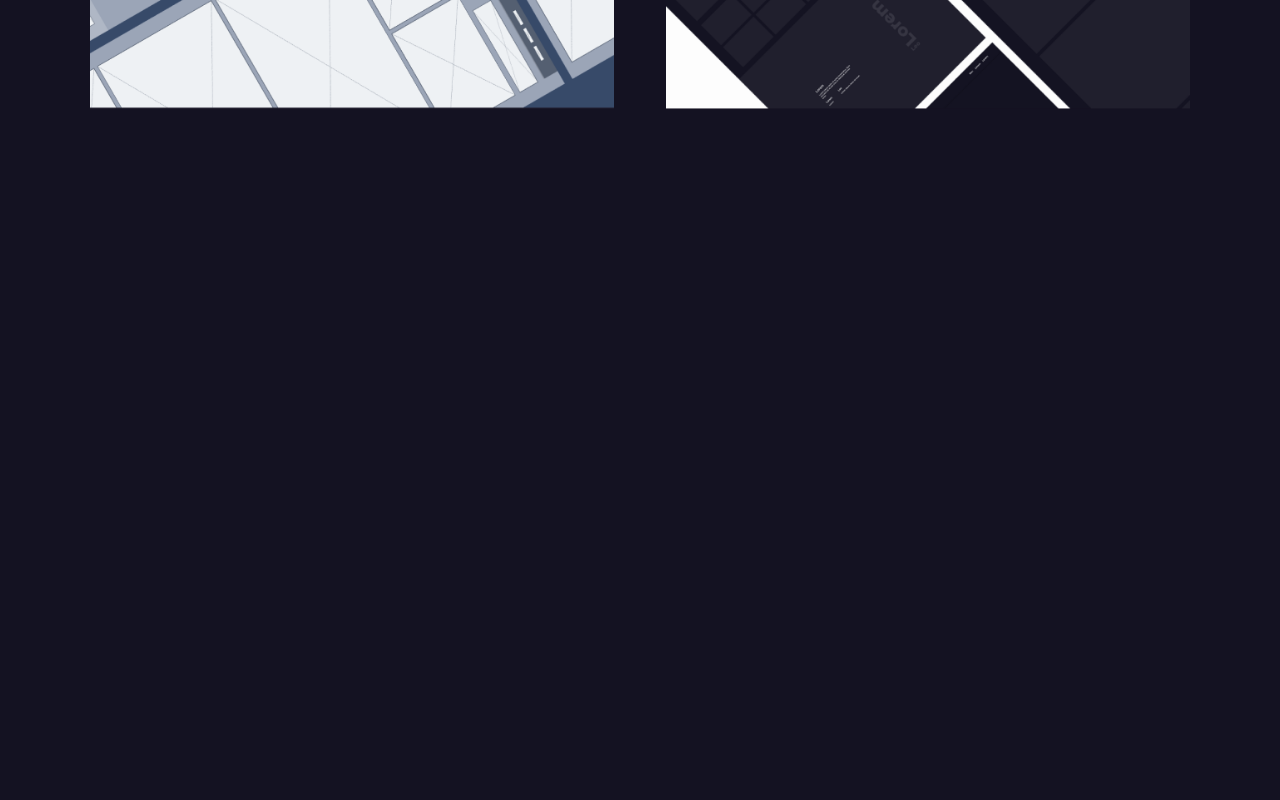
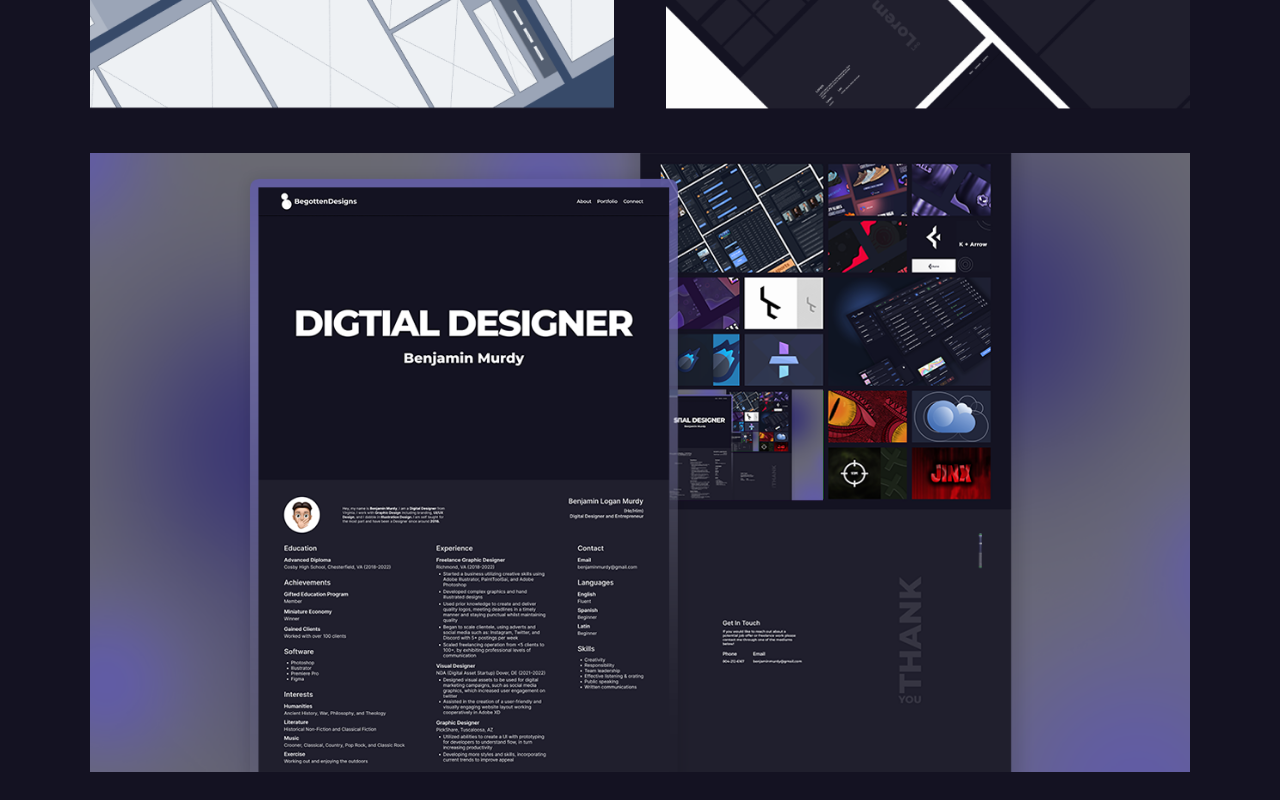
Before and after one commit to Testingaccc123/Portfolio_Website, a React (Create React App) app: page /CaseStudy2 in a window 1280 px wide. Shown: the part 1541-2341 px from the top of the page. Before the commit the page ends 1678 px from the top, so only its background shows below. Built offline with nearby package versions, Linux system fonts and the light colour scheme.

Commit message:
updated case study 2

```diff
--- a/src/Pages/Portfolio/CaseStudy2.jsx
+++ b/src/Pages/Portfolio/CaseStudy2.jsx
@@ -5,6 +5,7 @@ import Image2 from "../../Assets/Project2.2.png"
 import Image3 from "../../Assets/Project2.3.png"
 import Image4 from "../../Assets/Project2.4.png"
 import Image5 from "../../Assets/Project2.png"
+import Image6 from "../../Assets/Project2.6.png"
 
 
 const CaseStudy2 = () => {
@@ -39,6 +40,9 @@ const CaseStudy2 = () => {
                 <div className='col-md-6 mb-1'>
                     <img src={Image4} alt='Project 4'  className='img-fluid mx-auto d-block' style={{ margin: '0.5em', width: "95%" }} />
                 </div>
+                <div className='col-md-12 mb-1'>
+                    <img src={Image6} alt='Project 6' className='img-fluid mx-auto d-block' style={{ margin: '0.5em', width: "97.5%" }} />
+                </div>
 
             </div>
             </div>
--- a/src/Pages/Portfolio/Portfolio.jsx
+++ b/src/Pages/Portfolio/Portfolio.jsx
@@ -9,7 +9,7 @@ import Image7 from "../../Assets/Grids-6.png"
 import Image8 from "../../Assets/Grids-7.png"
 import Image9 from "../../Assets/Grids-8.png"
 import Image10 from "../../Assets/Grids-9.png"
-import Image11 from "../../Assets/Grids-10.png"
+import Image11 from "../../Assets/Begotten-Designs.png"
 import Image12 from "../../Assets/Grids-11.png"
 import Image13 from "../../Assets/Grids-12.png"
 import Image14 from "../../Assets/Grids-13.png"
```
Also changed, not shown: src/Assets/Begotten-Designs.png (added), src/Assets/Project2.6.png (added).
